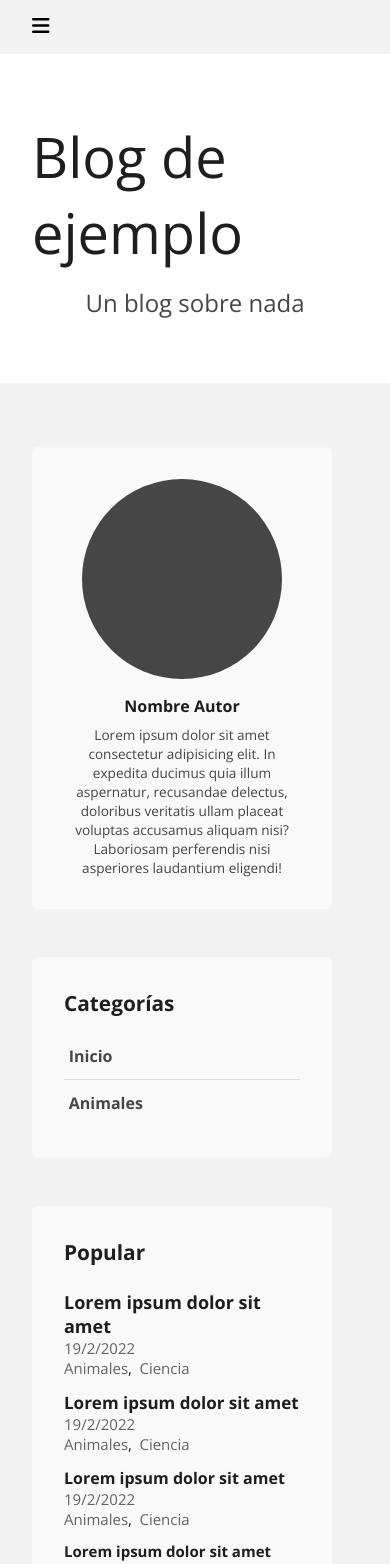
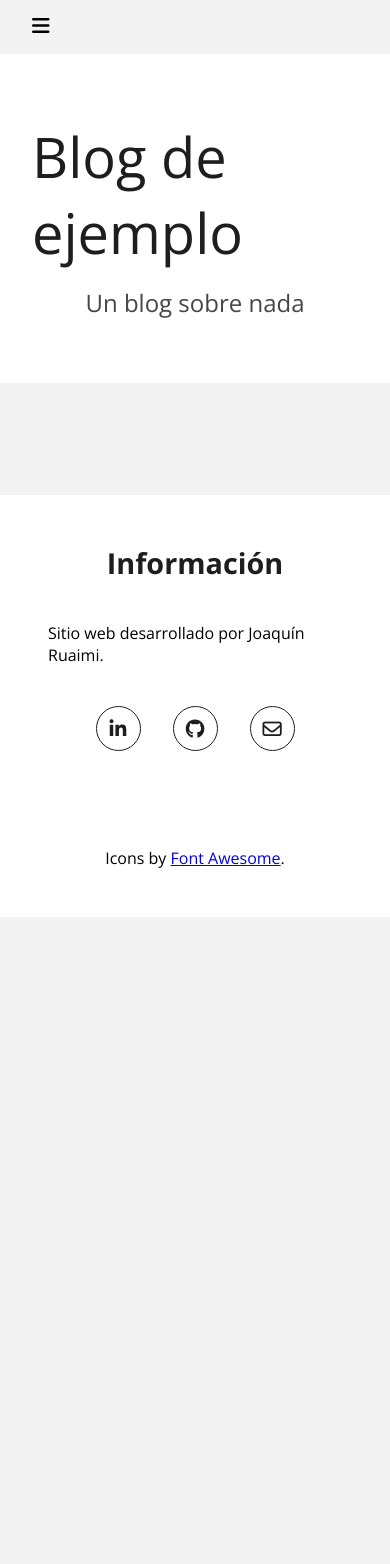
Before and after one commit to joaquinrmi/blog, a React (Create React App) app: page /animals in a window 390 px wide. Shown: the top 1564 px of the page. After the commit the page ends 917 px from the top, so only its background shows below. Built offline with nearby package versions, Linux system fonts and the light colour scheme.

Commit message:
Add responsive style to main aside

```diff
--- a/src/pages/public/public.scss
+++ b/src/pages/public/public.scss
@@ -48,7 +48,7 @@ $left-section-width: 300px;
 
         .main-left-section
         {
-            display: flex;
+            display: none;
             flex-direction: column;
             gap: 3em;
             flex: 0 0 $left-section-width;
@@ -220,3 +220,17 @@ $left-section-width: 300px;
         }
     }
 }
+
+@media (min-width: 1024px)
+{
+    .main-content
+    {
+        .main-body-container
+        {
+            .main-left-section
+            {
+                display: flex;
+            }
+        }
+    }
+}
```
